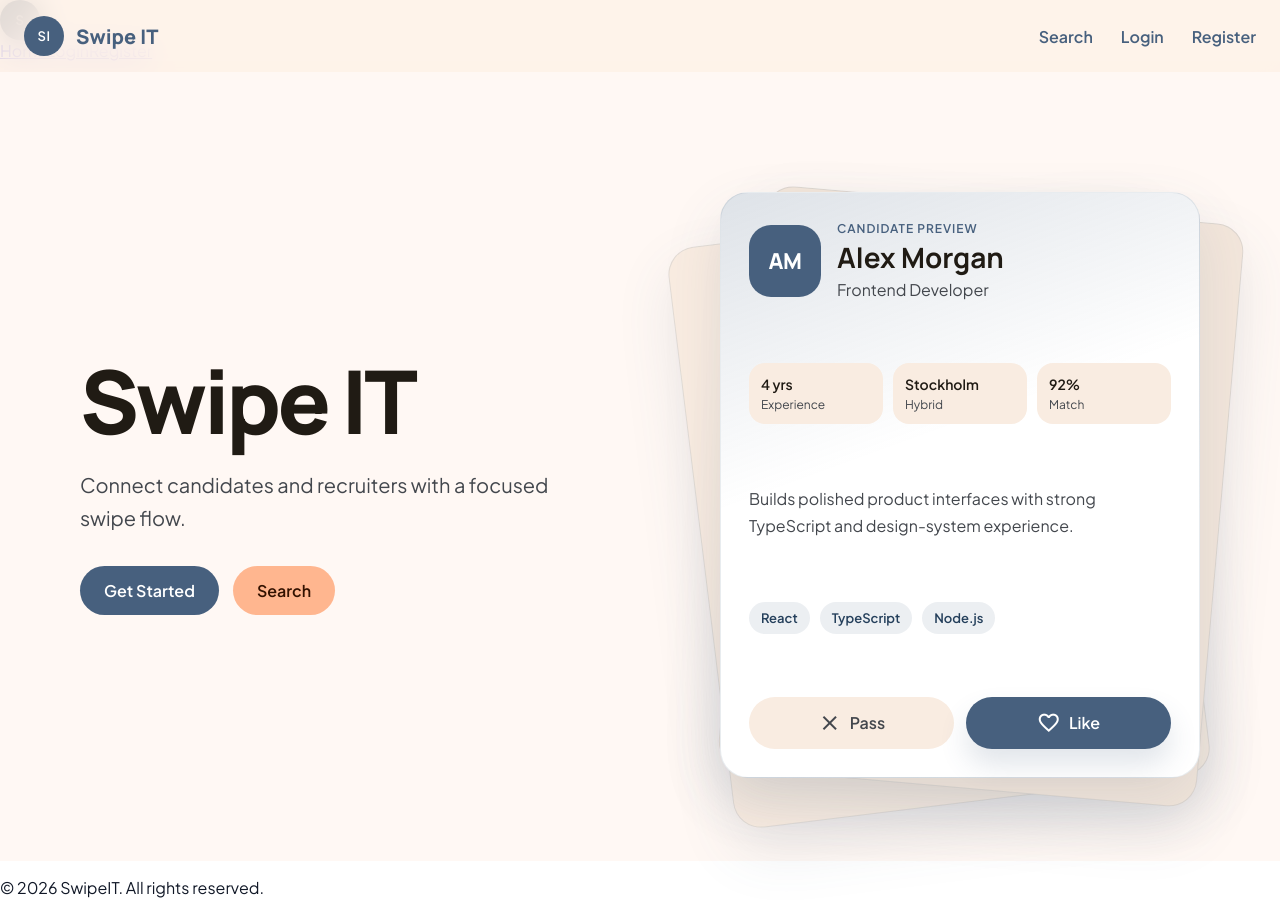
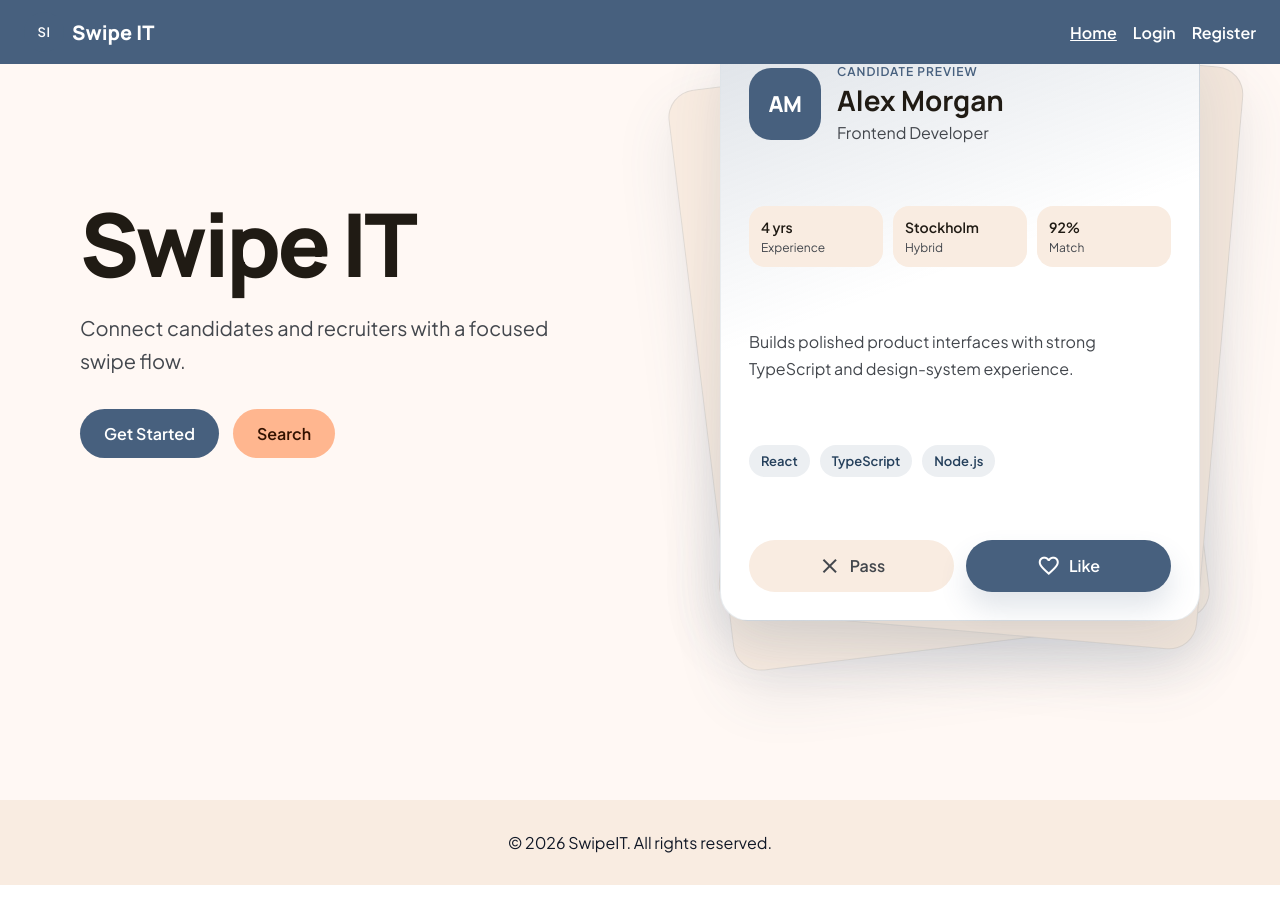
Before and after one commit to gusbo9233/SwipeIT, a React (Vite) app: page / in a window 1280 px wide. After the commit the page ends 885 px from the top, so only its background shows below. Built offline with nearby package versions, Linux system fonts and the light colour scheme.

Commit message:
header use navlink

```diff
--- a/src/App.css
+++ b/src/App.css
@@ -0,0 +1,9 @@
+main {
+  min-height: calc(100vh - 112px);
+}
+
+.site-footer {
+  background: var(--color-surface-container);
+  padding: 16px 24px;
+  text-align: center;
+}
--- a/src/App.tsx
+++ b/src/App.tsx
@@ -1,20 +1,14 @@
 import Home from './pages/Home'
 import Login from './pages/Login'
 import Register from './pages/Register'
+import Header from './components/Header'
 import './App.css'
-import { Route, Routes, NavLink } from 'react-router-dom'
+import { Route, Routes } from 'react-router-dom'
 
 function App() {
   return (
     <>
-      <header className="site-header">
-        <div className="brand-mark">S</div>
-        <nav className="site-nav">
-          <NavLink to="/" end>Home</NavLink>
-          <NavLink to="/login">Login</NavLink>
-          <NavLink to="/register">Register</NavLink>
-        </nav>
-      </header>
+      <Header />
       <main className="site-main">
         <Routes>
           <Route index element={<Home />} />
--- /dev/null
+++ b/src/components/Header.css
@@ -0,0 +1,52 @@
+.top-bar {
+  align-items: center;
+  background: var(--color-primary);
+  color: #ffffff;
+  display: flex;
+  gap: 24px;
+  padding: 12px 24px;
+}
+
+.brand {
+  align-items: center;
+  display: flex;
+  gap: 8px;
+  color: #ffffff;
+  text-decoration: none;
+  font-weight: 700;
+}
+
+.desktop-nav {
+  display: flex;
+  gap: 16px;
+  margin-left: auto;
+}
+
+.desktop-nav a {
+  color: #ffffff;
+  font-weight: 600;
+  text-decoration: none;
+}
+
+.desktop-nav a.active {
+  text-decoration: underline;
+}
+
+.mobile-menu {
+  display: none;
+  background: none;
+  border: none;
+  color: #ffffff;
+  cursor: pointer;
+}
+
+@media (max-width: 768px) {
+  .desktop-nav {
+    display: none;
+  }
+
+  .mobile-menu {
+    display: block;
+    margin-left: auto;
+  }
+}
--- /dev/null
+++ b/src/components/Header.tsx
@@ -0,0 +1,25 @@
+import { NavLink } from 'react-router-dom'
+import './Header.css'
+
+function Header() {
+  return (
+    <header className="top-bar">
+      <NavLink className="brand" to="/">
+        <span className="brand-mark">SI</span>
+        <span>Swipe IT</span>
+      </NavLink>
+
+      <nav className="desktop-nav" aria-label="Primary navigation">
+        <NavLink to="/" end>Home</NavLink>
+        <NavLink to="/login">Login</NavLink>
+        <NavLink to="/register">Register</NavLink>
+      </nav>
+
+      <button className="mobile-menu material-symbols-outlined" type="button">
+        menu
+      </button>
+    </header>
+  )
+}
+
+export default Header
--- a/src/components/SiteHeader.tsx
+++ /dev/null
@@ -1,33 +0,0 @@
-type NavItem = {
-  href: string
-  label: string
-}
-
-type SiteHeaderProps = {
-  navItems: NavItem[]
-}
-
-function SiteHeader({ navItems }: SiteHeaderProps) {
-  return (
-    <header className="top-bar">
-      <a className="brand" href="#">
-        <span className="brand-mark">SI</span>
-        <span>Swipe IT</span>
-      </a>
-
-      <nav className="desktop-nav" aria-label="Primary navigation">
-        {navItems.map((item) => (
-          <a href={item.href} key={item.label}>
-            {item.label}
-          </a>
-        ))}
-      </nav>
-
-      <button className="mobile-menu material-symbols-outlined" type="button">
-        menu
-      </button>
-    </header>
-  )
-}
-
-export default SiteHeader
--- a/src/pages/Home.tsx
+++ b/src/pages/Home.tsx
@@ -1,13 +1,6 @@
 import Button from '../components/Button'
 import CandidateSwipePreview from '../components/CandidateSwipePreview'
-import SiteHeader from '../components/SiteHeader'
 import './Home.css'
-
-const navItems = [
-  { href: '/search', label: 'Search' },
-  { href: '/login', label: 'Login' },
-  { href: '/register', label: 'Register' },
-]
 
 const previewCandidate = {
   initials: 'AM',
@@ -27,9 +20,6 @@ const previewCandidate = {
 function Home() {
   return (
     <div className="home-page">
-      <SiteHeader navItems={navItems} />
-
-      <main className="home-main">
         <section className="hero-section">
           <div className="hero-copy">
             <h1>Swipe IT</h1>
@@ -46,7 +36,6 @@ function Home() {
 
           <CandidateSwipePreview candidate={previewCandidate} />
         </section>
-      </main>
     </div>
   )
 }
```
